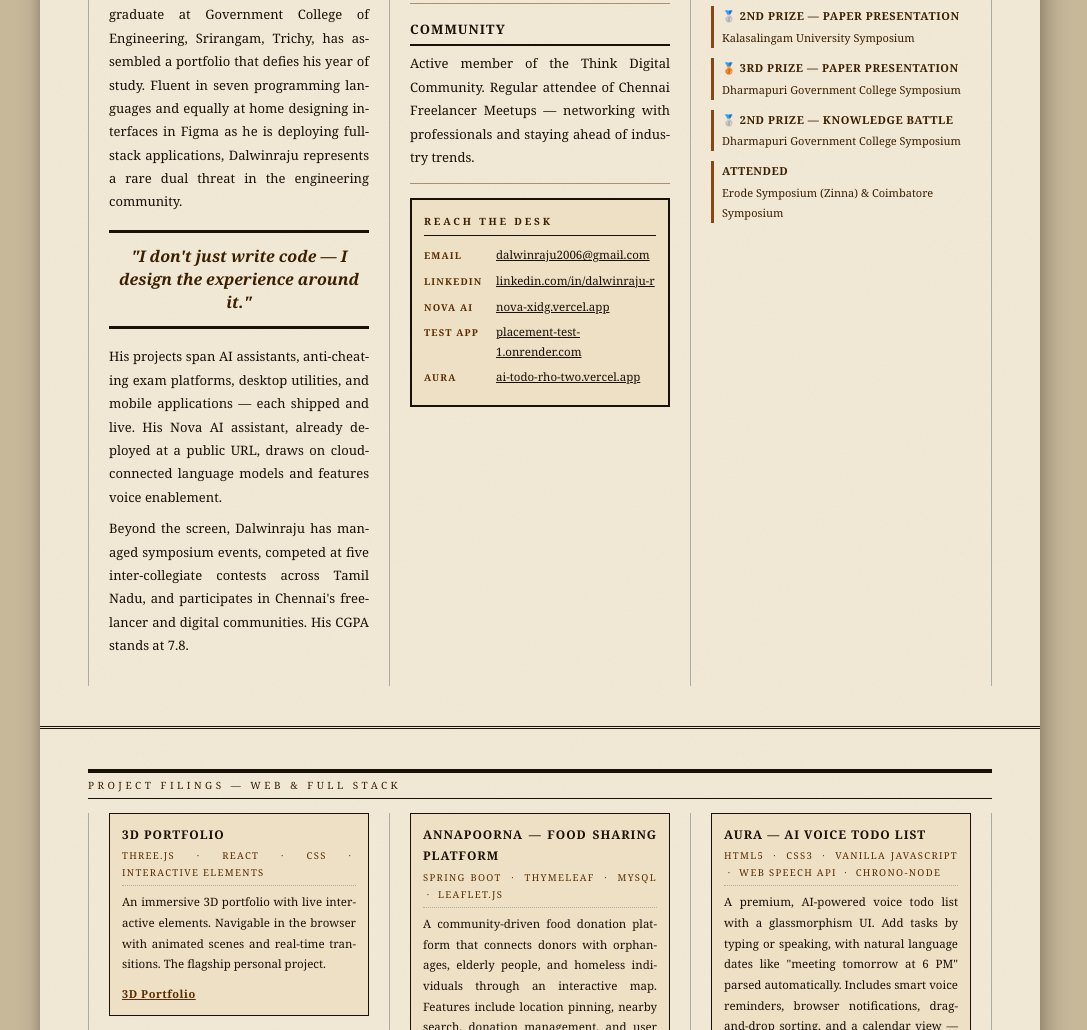
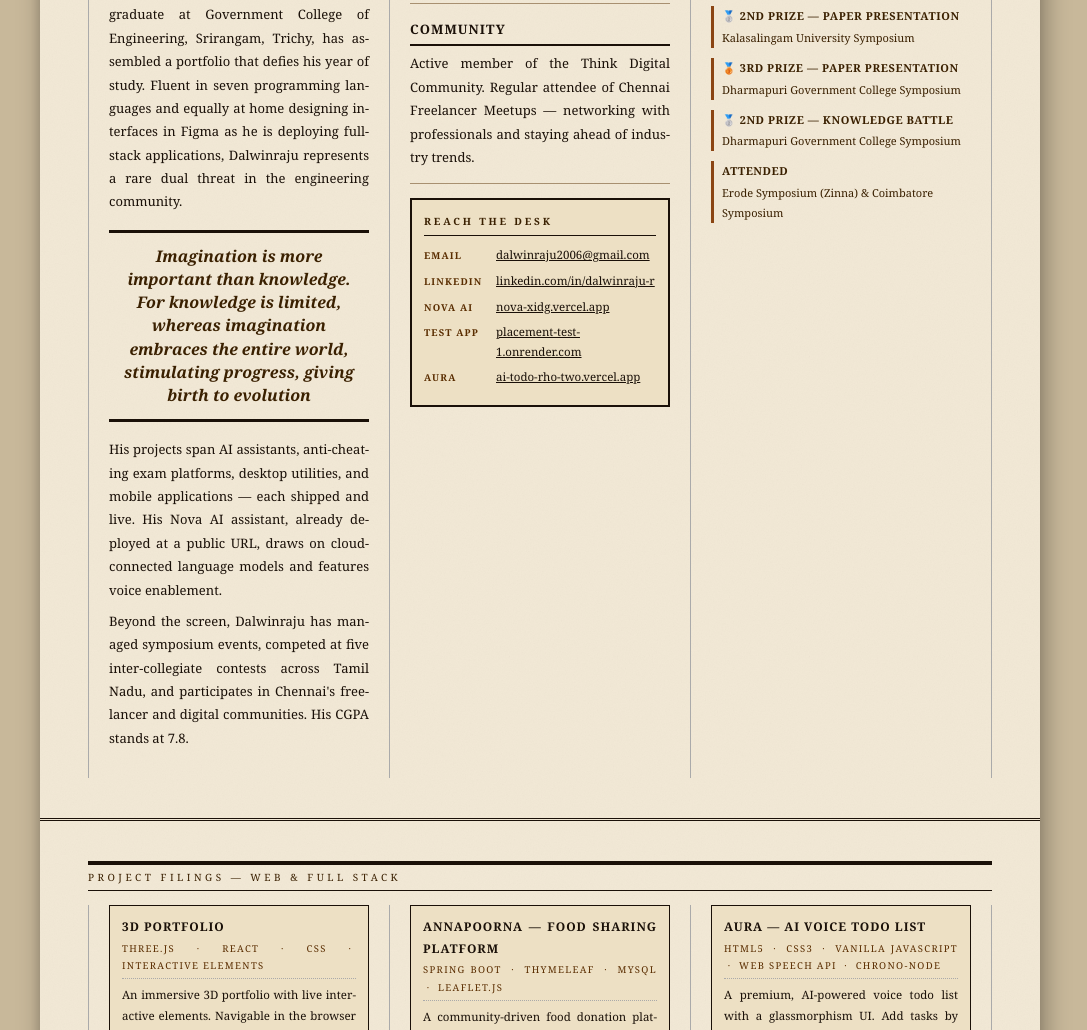
Before and after one commit to aju001jun-ops/myportfolio, a plain HTML site: page index.html in a window 1280 px wide. Shown: the part 1902-2932 px from the top of the page, without its empty margins (100-1187 px from the left). Drawn offline with Linux system fonts and the light colour scheme.

Commit message:
adding quote

```diff
--- a/index.html
+++ b/index.html
@@ -99,8 +99,8 @@
             engineering community.
           </p>
           <blockquote>
-            "I don't just write code — I design the experience around it."
-          </blockquote>
+            Imagination is more important than knowledge. For knowledge is limited, whereas imagination embraces the
+            entire world, stimulating progress, giving birth to evolution </blockquote>
           <p>
             His projects span AI assistants, anti-cheating exam platforms, desktop utilities, and
             mobile applications — each shipped and live. His Nova AI assistant, already deployed
```
